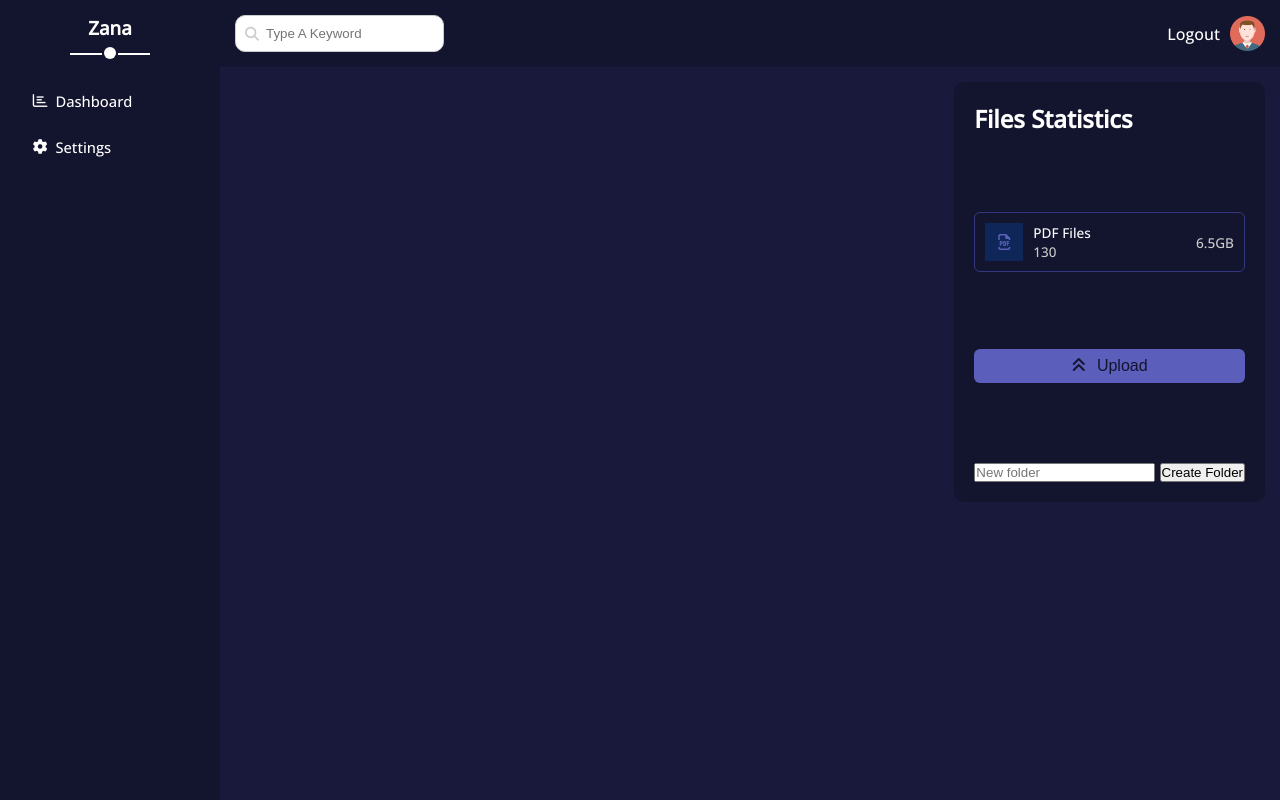
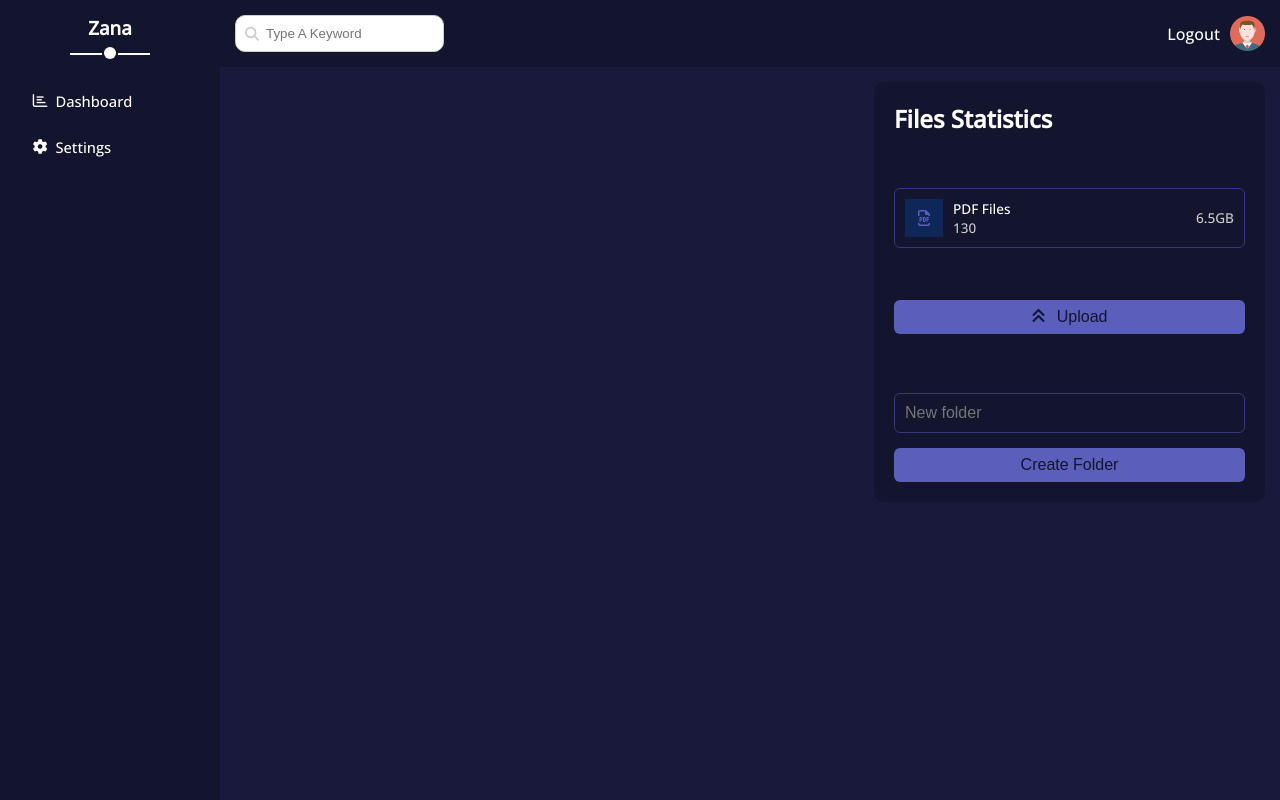
Before and after one commit to pankaj1707k/filehub, a Django app: template src/client/templates/private/dashboard/dashboard.html in a window 1280 px wide. Run offline with Django 4.2, Linux system fonts and the light colour scheme; the template is opened without the code that fills it, so the values that code supplies are empty; some libraries are stand-ins or nearby versions.

Commit message:
fix: style create directory form

```diff
--- a/src/client/static/css/dashboard.css
+++ b/src/client/static/css/dashboard.css
@@ -674,7 +674,8 @@ main .main-content .title::after {
   color: var(--orange-color);
 }
 .files-main-content .files-statistics #upload-btn,
-.main-content .box .general-info-section2 form input[type="submit"] {
+.main-content .box .general-info-section2 form input[type="submit"],
+.files-main-content .files-statistics form #dir-btn {
   background-color: var(--blue-color);
   color: var(--base-color);
   font-size: 1rem;
@@ -688,6 +689,22 @@ main .main-content .title::after {
   -o-border-radius: var(--secondary-radius);
   align-self: center;
   cursor: pointer;
+}
+.files-main-content .files-statistics form input[name="name"] {
+  background-color: var(--base-color);
+  margin-top: var(--fifth-margin);
+  margin-bottom: var(--third-margin);
+  color: white;
+  width: 100%;
+  border: 1px solid var(--eee-color);
+  font-size: 1rem;
+  padding: var(--fourth-padding);
+  border-radius: var(--secondary-radius);
+  -webkit-border-radius: var(--secondary-radius);
+  -moz-border-radius: var(--secondary-radius);
+  -ms-border-radius: var(--secondary-radius);
+  -o-border-radius: var(--secondary-radius);
+  outline: none;
 }
 .files-main-content .files-statistics #upload-btn i {
   padding-right: 0.7em;
```
